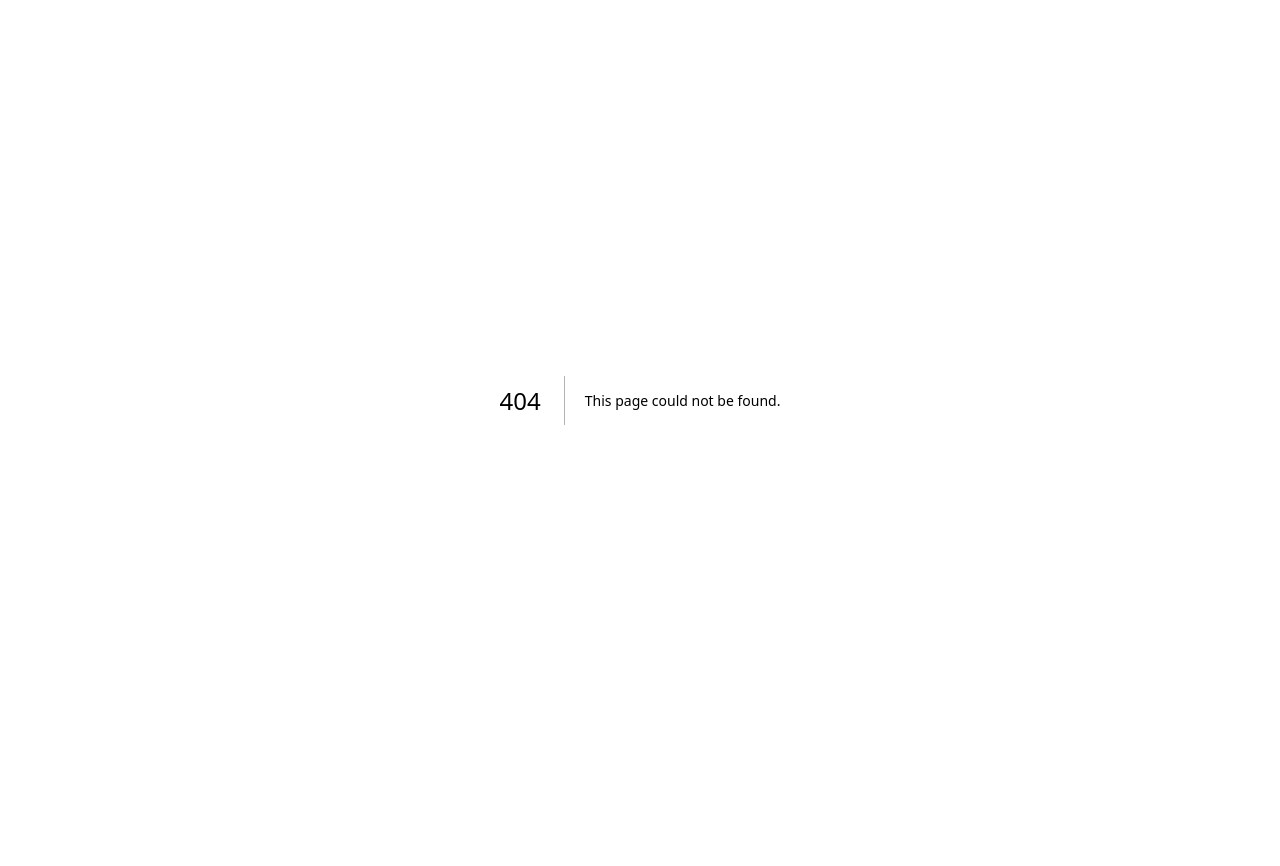
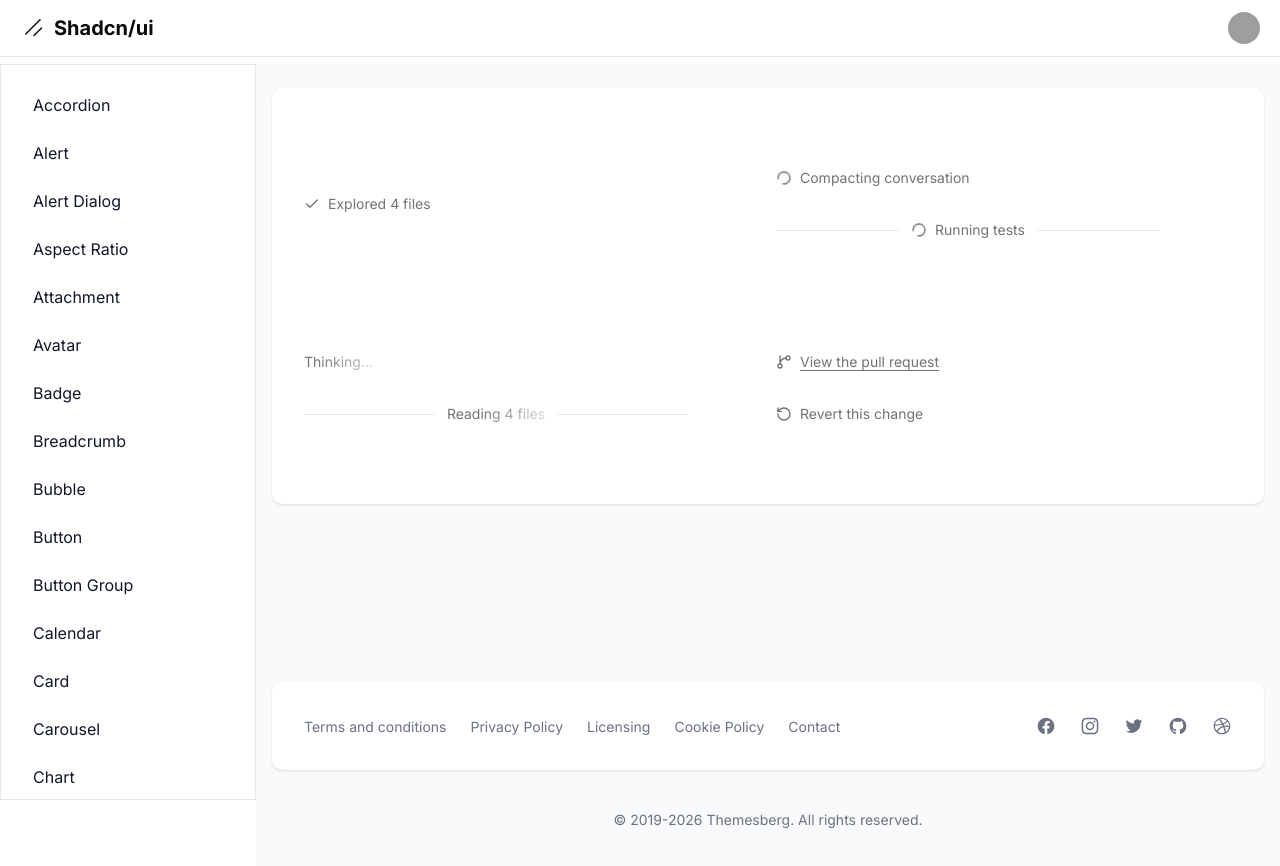
Before and after one commit to AndreDev12/shadcn-dashboard, a Next.js app: page /dashboard/marker in a window 1280 px wide. Before the commit this address had no page. Shown: the top 866 px of the page. Before the commit the page ends 800 px from the top, so only its background shows below. Built offline with nearby package versions, Linux system fonts and the light colour scheme; grey boxes are pictures that could not be loaded.

Commit message:
Components: Marker

```diff
--- a/src/app/dashboard/layout.tsx
+++ b/src/app/dashboard/layout.tsx
@@ -45,6 +45,7 @@ const links = [
   { name: 'item', href: 'item' },
   { name: 'kbd', href: 'kbd' },
   { name: 'label', href: 'label' },
+  { name: 'marker', href: 'marker' },
 ].sort((a, b) => a.name.localeCompare(b.name));
 
 export default function DashboardLayout({
--- /dev/null
+++ b/src/app/dashboard/marker/page.tsx
@@ -0,0 +1,77 @@
+'use client';
+
+import { CheckIcon, GitBranchIcon, RotateCcwIcon } from 'lucide-react';
+
+import {
+  Marker,
+  MarkerIcon,
+  MarkerContent,
+  Spinner,
+  toast,
+} from '@/components/ui';
+
+export default function Page() {
+  return (
+    <div className="grid grid-cols-2 gap-4">
+      <Marker>
+        <MarkerIcon>
+          <CheckIcon />
+        </MarkerIcon>
+        <MarkerContent>Explored 4 files</MarkerContent>
+      </Marker>
+
+      <div className="flex w-full max-w-sm flex-col gap-8 py-12">
+        <Marker role="status">
+          <MarkerIcon>
+            <Spinner />
+          </MarkerIcon>
+          <MarkerContent>Compacting conversation</MarkerContent>
+        </Marker>
+        <Marker variant="separator" role="status">
+          <MarkerIcon>
+            <Spinner />
+          </MarkerIcon>
+          <MarkerContent>Running tests</MarkerContent>
+        </Marker>
+      </div>
+
+      <div className="flex w-full max-w-sm flex-col gap-8 py-12">
+        <Marker role="status">
+          <MarkerContent className="shimmer">Thinking...</MarkerContent>
+        </Marker>
+        <Marker variant="separator" role="status">
+          <MarkerContent className="shimmer">Reading 4 files</MarkerContent>
+        </Marker>
+      </div>
+
+      <div className="flex w-full max-w-sm flex-col gap-8 py-12">
+        <Marker
+          render={
+            <a href="#links-and-buttons">
+              <MarkerIcon>
+                <GitBranchIcon />
+              </MarkerIcon>
+              <MarkerContent>View the pull request</MarkerContent>
+            </a>
+          }
+        />
+        <Marker
+          render={
+            <button
+              type="button"
+              className="transition-colors hover:text-foreground"
+              onClick={() =>
+                toast.add({ description: 'You clicked the revert button' })
+              }
+            >
+              <MarkerIcon>
+                <RotateCcwIcon />
+              </MarkerIcon>
+              <MarkerContent>Revert this change</MarkerContent>
+            </button>
+          }
+        />
+      </div>
+    </div>
+  );
+}
--- a/src/components/ui/index.ts
+++ b/src/components/ui/index.ts
@@ -46,3 +46,4 @@ export * from './input-otp';
 export * from './input';
 export * from './item';
 export * from './kbd';
+export * from './marker';
--- /dev/null
+++ b/src/components/ui/marker.tsx
@@ -0,0 +1,71 @@
+import * as React from 'react';
+import { mergeProps } from '@base-ui/react/merge-props';
+import { useRender } from '@base-ui/react/use-render';
+import { cva, type VariantProps } from 'class-variance-authority';
+
+import { cn } from '@/lib';
+
+const markerVariants = cva(
+  "group/marker relative flex min-h-4 w-full items-center gap-2 text-left text-sm text-muted-foreground [&_svg:not([class*='size-'])]:size-4 [a]:underline [a]:underline-offset-3 [a]:hover:text-foreground",
+  {
+    variants: {
+      variant: {
+        default: '',
+        separator:
+          'before:mr-1 before:h-px before:min-w-0 before:flex-1 before:bg-border after:ml-1 after:h-px after:min-w-0 after:flex-1 after:bg-border',
+        border: 'border-b border-border pb-2',
+      },
+    },
+  },
+);
+
+function Marker({
+  className,
+  variant = 'default',
+  render,
+  ...props
+}: useRender.ComponentProps<'div'> & VariantProps<typeof markerVariants>) {
+  return useRender({
+    defaultTagName: 'div',
+    props: mergeProps<'div'>(
+      {
+        className: cn(markerVariants({ variant, className })),
+      },
+      props,
+    ),
+    render,
+    state: {
+      slot: 'marker',
+      variant,
+    },
+  });
+}
+
+function MarkerIcon({ className, ...props }: React.ComponentProps<'span'>) {
+  return (
+    <span
+      data-slot="marker-icon"
+      aria-hidden="true"
+      className={cn(
+        "size-4 shrink-0 [&_svg:not([class*='size-'])]:size-4",
+        className,
+      )}
+      {...props}
+    />
+  );
+}
+
+function MarkerContent({ className, ...props }: React.ComponentProps<'span'>) {
+  return (
+    <span
+      data-slot="marker-content"
+      className={cn(
+        'min-w-0 wrap-break-word group-data-[variant=separator]/marker:flex-none group-data-[variant=separator]/marker:text-center *:[a]:underline *:[a]:underline-offset-3 *:[a]:hover:text-foreground',
+        className,
+      )}
+      {...props}
+    />
+  );
+}
+
+export { Marker, MarkerIcon, MarkerContent, markerVariants };
```
